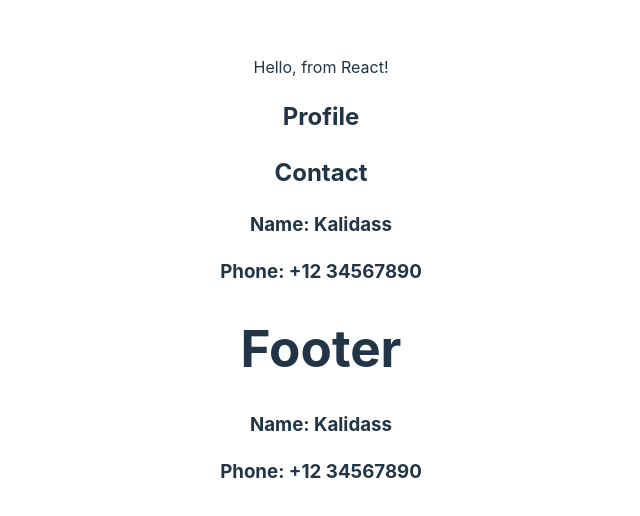
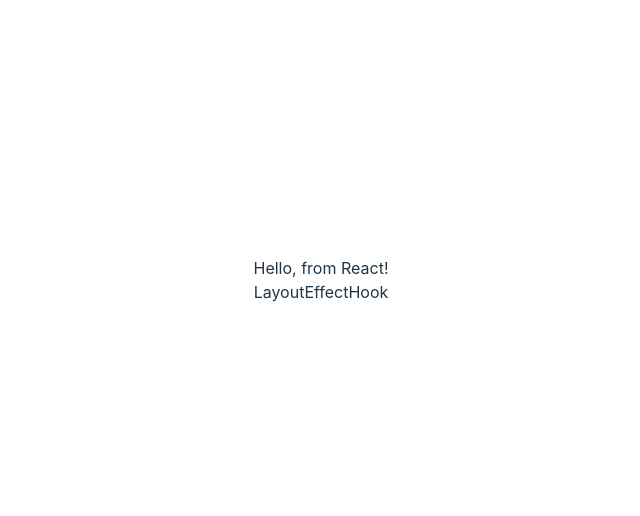
Before and after one commit to kalidass021/react-hooks, a React (Vite) app: page / in a window 1280 px wide. Shown: the part 120-636 px from the top of the page, without its empty margins (319-959 px from the left). Built offline with nearby package versions, Linux system fonts and the light colour scheme.

Commit message:
use layout effect hook

```diff
--- a/src/App.jsx
+++ b/src/App.jsx
@@ -7,6 +7,7 @@
 import StateHook2 from './components/StateHook2';
 import Profile from './components/Profile';
 import Footer from './components/Footer';
+import LayoutEffectHook from './components/LayoutEffectHook';
 
 const App = () => {
   return (
@@ -18,8 +19,9 @@
       {/* <RefHook /> */}
       {/* <MemoHook /> */}
       {/* <CallbackHook /> */}
-      <Profile />
-      <Footer />
+      {/* <Profile />
+      <Footer /> */}
+      <LayoutEffectHook />
     </>
   );
 };
--- /dev/null
+++ b/src/components/LayoutEffectHook.jsx
@@ -0,0 +1,24 @@
+
+/*
+    * useLayoutEffect works similar to useEffect, but is called before the user interface gets mounted.
+    * means,
+    * useEffect gets called after printing the DOM elements.
+    * useLayoutEffect gets called before printing the DOM elements.
+*/
+
+import { useEffect, useLayoutEffect } from "react"
+
+const LayoutEffectHook = () => {
+    useEffect(() => {
+        console.log('message from useEffect');
+    }, []);
+
+    useLayoutEffect(() => {
+        console.log('message from use layout effect');
+    }, []);
+  return (
+    <div>LayoutEffectHook</div>
+  )
+}
+
+export default LayoutEffectHook
```
